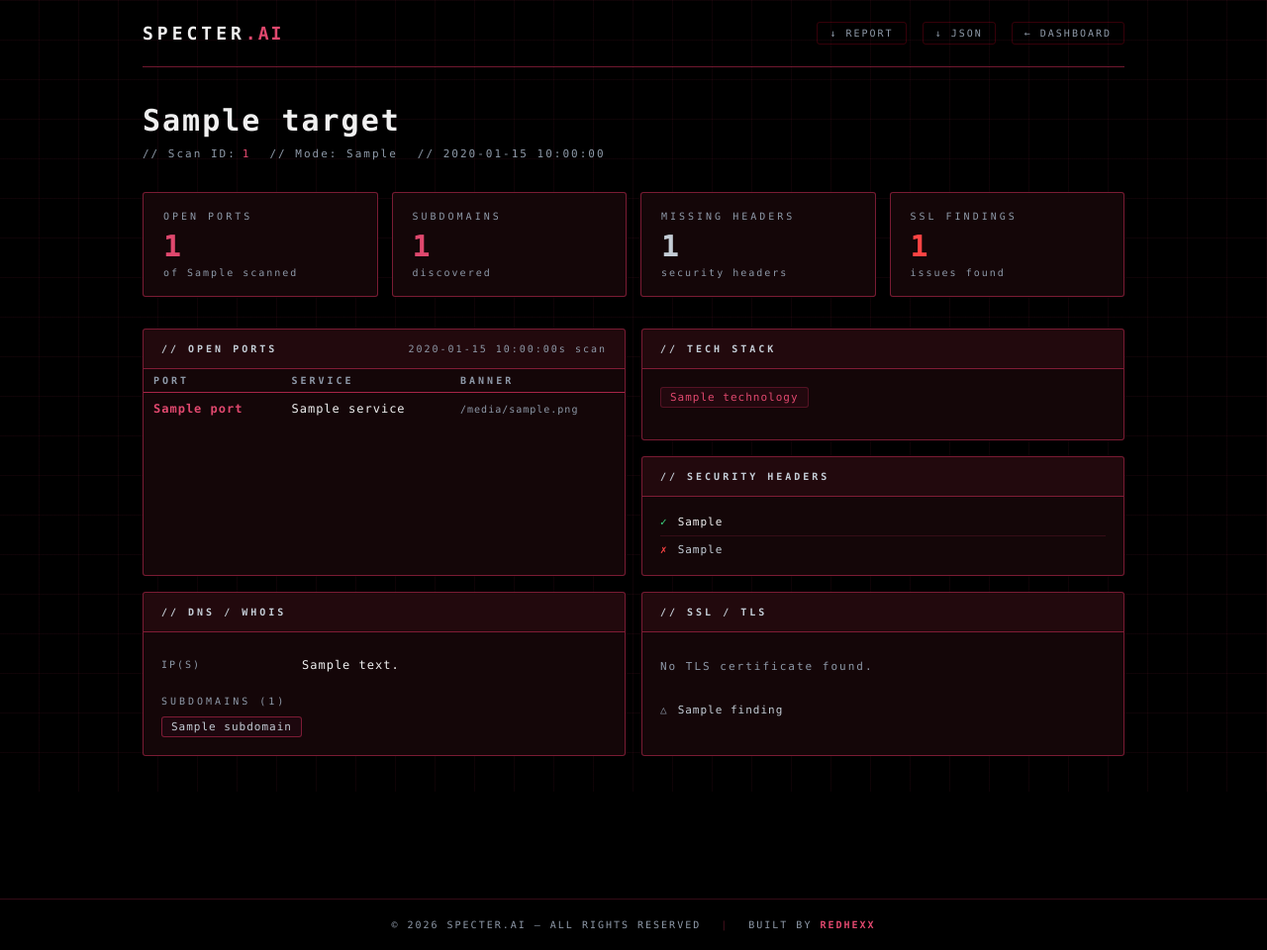
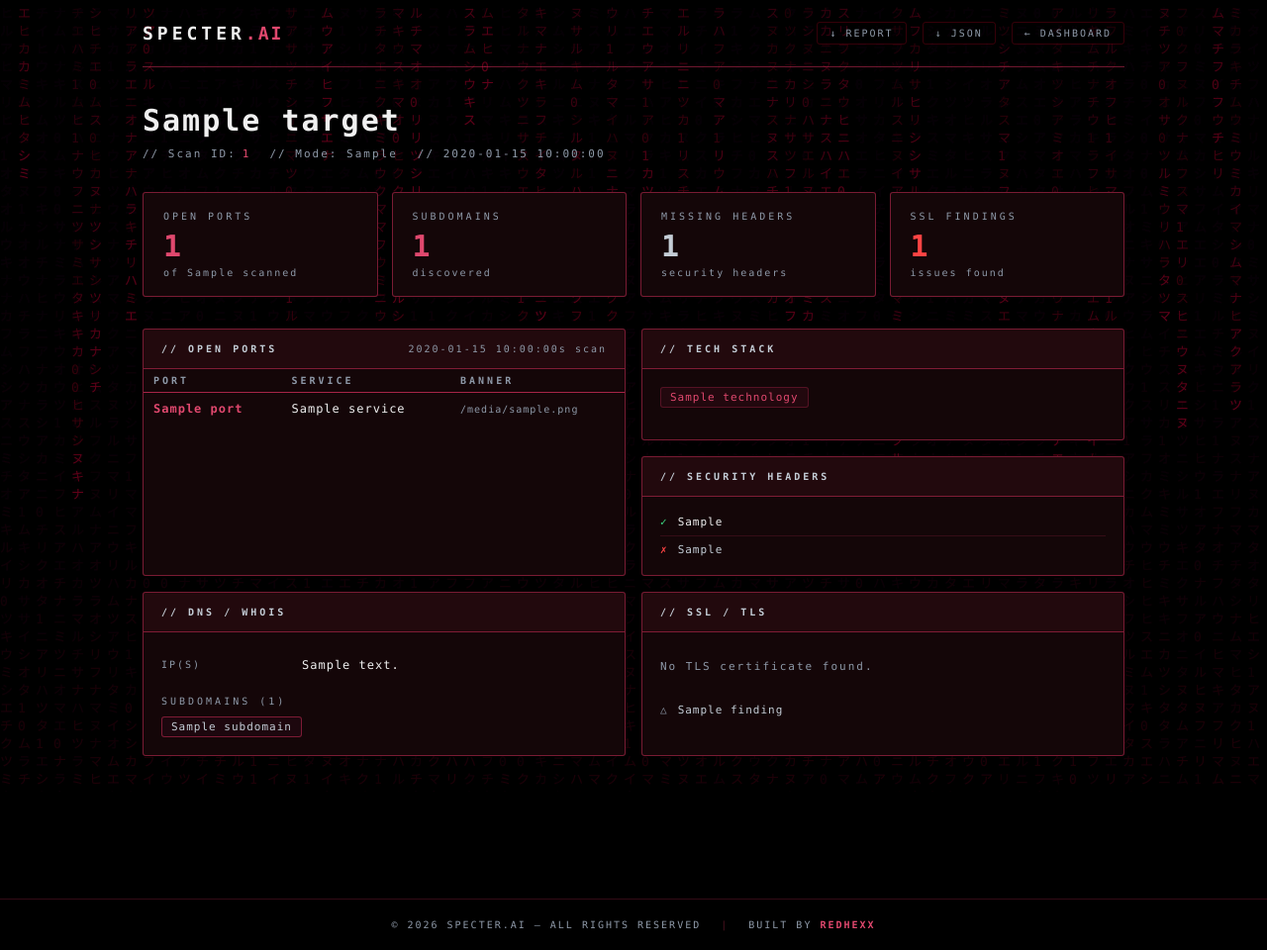
Before and after one commit to hiratinspace/specter-ai, a Flask app: template web/templates/report.html in a window 1280 px wide. Shown: the whole page at 99% size. Run offline with Flask 3, Linux system fonts and the light colour scheme; the template is opened without the code that fills it: most values are stand-ins (such as "Sample title", 1, 10 or a date in 2020); some libraries are stand-ins or nearby versions.

Commit message:
increased visibility of the matrix rain on the web

```diff
--- a/web/templates/loading.html
+++ b/web/templates/loading.html
@@ -38,7 +38,7 @@
     position: fixed;
     inset: 0;
     z-index: 0;
-    opacity: 0.09;
+    opacity: 0.48;
     pointer-events: none;
   }
 
@@ -165,7 +165,7 @@
   window.addEventListener('resize', resize);
 
   setInterval(() => {
-    ctx.fillStyle = 'rgba(0,0,0,0.06)';
+    ctx.fillStyle = 'rgba(0,0,0,0.04)';
     ctx.fillRect(0, 0, canvas.width, canvas.height);
     ctx.font = '13px Monaco, Courier New, monospace';
     for (let i = 0; i < drops.length; i++) {
@@ -175,7 +175,7 @@
       if (drops[i] * 18 > canvas.height && Math.random() > 0.975) drops[i] = 0;
       drops[i]++;
     }
-  }, 55);
+  }, 90);
 })();
 
 // ── SSE stream ───────────────────────────────────────────────────────────────
--- a/web/templates/report.html
+++ b/web/templates/report.html
@@ -34,27 +34,12 @@
     letter-spacing: 1px;
   }
 
-  body::before {
-    content: '';
+  #matrix-rain {
     position: fixed;
     inset: 0;
-    background:
-      repeating-linear-gradient(
-        0deg,
-        transparent,
-        transparent 39px,
-        rgba(204,44,86,0.07) 39px,
-        rgba(204,44,86,0.07) 40px
-      ),
-      repeating-linear-gradient(
-        90deg,
-        transparent,
-        transparent 39px,
-        rgba(204,44,86,0.07) 39px,
-        rgba(204,44,86,0.07) 40px
-      );
+    z-index: 0;
+    opacity: 0.48;
     pointer-events: none;
-    z-index: 0;
   }
 
   .wrap {
@@ -449,6 +434,8 @@
 {% set ai   = scan.ai_analysis %}
 {% set risk = (ai.risk_level or 'unknown') | lower %}
 
+<canvas id="matrix-rain"></canvas>
+
 <div class="wrap">
   <header>
     <div class="header-inner">
@@ -759,5 +746,36 @@
   <span>Built by <span style="color:var(--accent-light);font-weight:700">REDHEXX</span></span>
 </footer>
 
+<script>
+(function() {
+  const canvas = document.getElementById('matrix-rain');
+  const ctx = canvas.getContext('2d');
+  const chars = '01アイウエオカキクサシスタチツナニヌハヒフマミムラリル';
+  let cols, drops;
+
+  function resize() {
+    canvas.width  = window.innerWidth;
+    canvas.height = window.innerHeight;
+    cols  = Math.floor(canvas.width / 18);
+    drops = Array(cols).fill(1);
+  }
+  resize();
+  window.addEventListener('resize', resize);
+
+  setInterval(() => {
+    ctx.fillStyle = 'rgba(0,0,0,0.04)';
+    ctx.fillRect(0, 0, canvas.width, canvas.height);
+    ctx.font = '13px Monaco, Courier New, monospace';
+    for (let i = 0; i < drops.length; i++) {
+      ctx.fillStyle = Math.random() > 0.6 ? '#8b001e' : '#cc0033';
+      const ch = chars[Math.floor(Math.random() * chars.length)];
+      ctx.fillText(ch, i * 18, drops[i] * 18);
+      if (drops[i] * 18 > canvas.height && Math.random() > 0.975) drops[i] = 0;
+      drops[i]++;
+    }
+  }, 90);
+})();
+</script>
+
 </body>
 </html>
```
Also changed, not shown: web/templates/index.html (+41 -3 lines).
